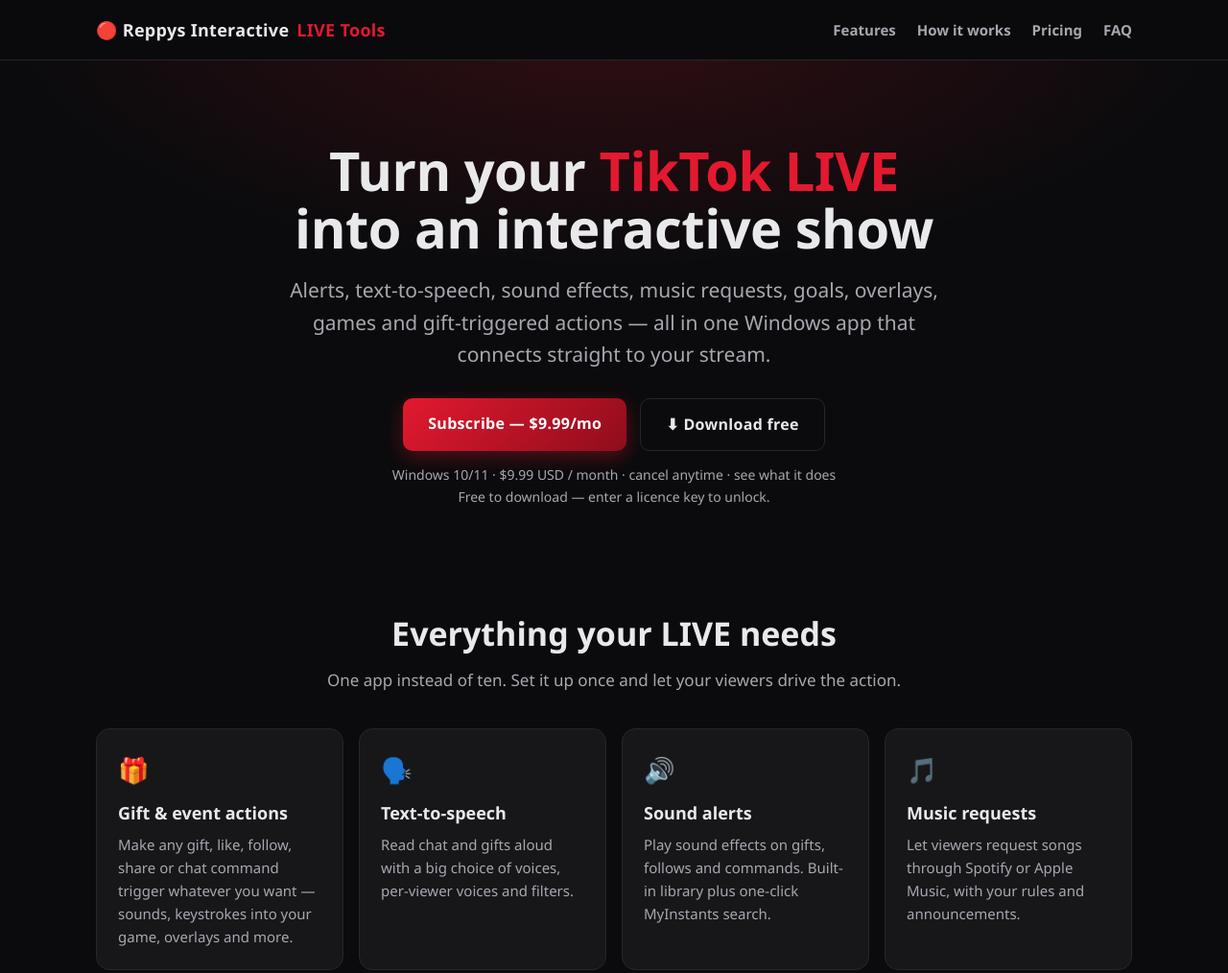
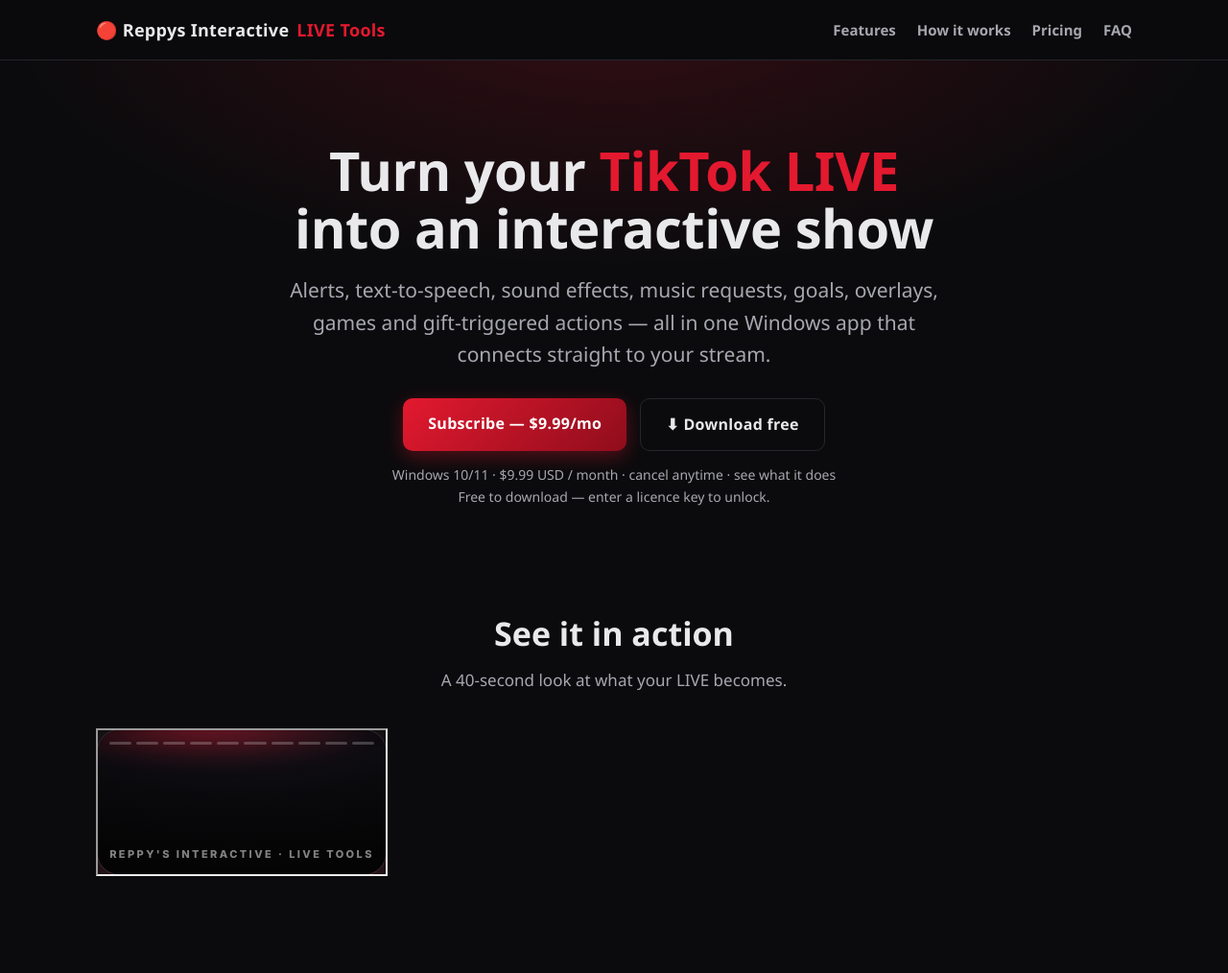
Before and after one commit to Reppy-interactive/reppys-live-tools, a plain HTML site: page index.html in a window 1280 px wide. Shown: the top 1014 px of the page at 96% size. Drawn offline with Linux system fonts and the light colour scheme.

Commit message:
Add promo video embed (index.html)

```diff
--- a/index.html
+++ b/index.html
@@ -30,6 +30,16 @@
       <a class="btn ghost" href="https://github.com/Reppy-interactive/reppys-live-tools/releases/latest/download/LiveTools-Setup.exe">⬇ Download free</a>
     </div>
     <p class="note">Windows 10/11 · $9.99 USD / month · cancel anytime · <a href="#features" style="color:inherit">see what it does</a><br>Free to download — enter a licence key to unlock.</p>
+  </div>
+</section>
+
+<section id="demo">
+  <div class="wrap">
+    <h2>See it in action</h2>
+    <p class="sub">A 40-second look at what your LIVE becomes.</p>
+    <div class="demo-frame">
+      <iframe src="promo.html" title="Reppy's Interactive LIVE Tools promo" loading="lazy" scrolling="no"></iframe>
+    </div>
   </div>
 </section>
 
```
